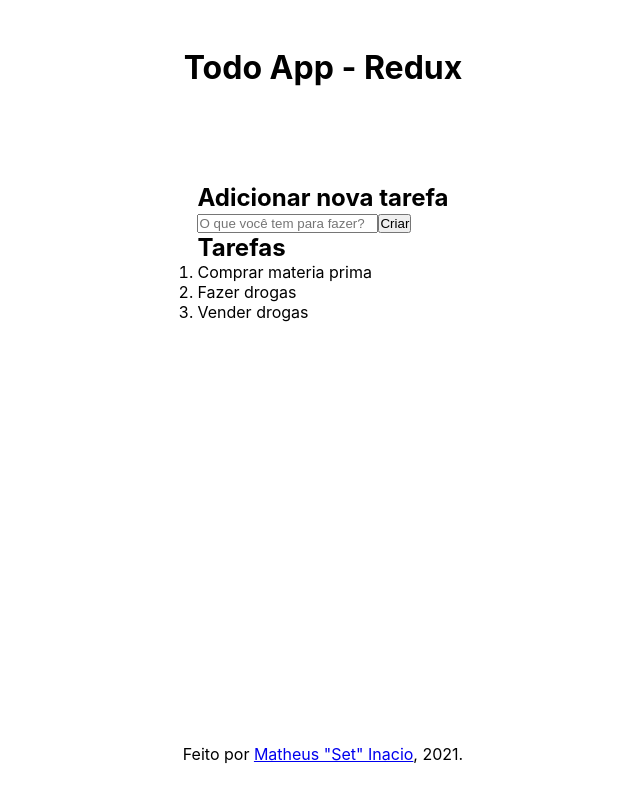
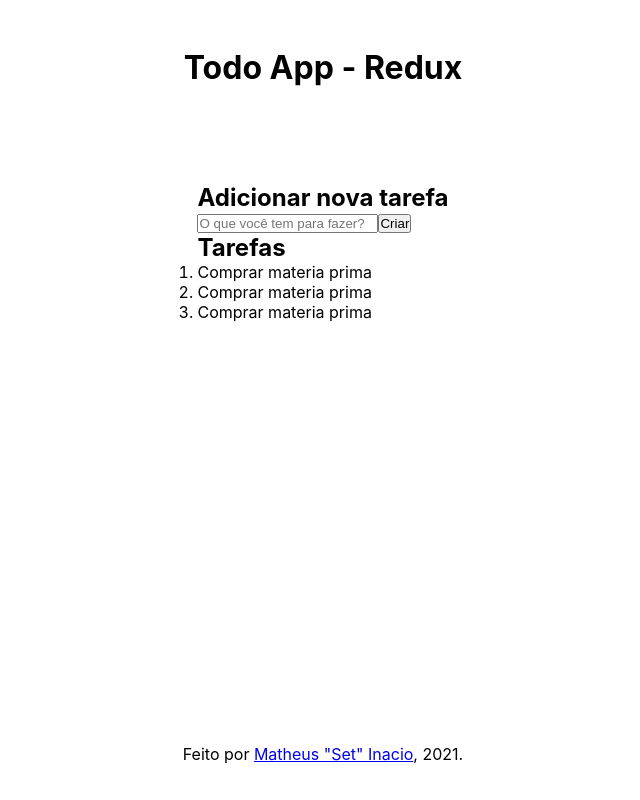
Before and after one commit to matheusinacio7/Trybe, a React (Create React App) app in the folder mod-2/bloco-16/16.2/exercicios/todo-redux/: page / in a window 1280 px wide. Shown: the whole page, without its empty margins (317-957 px from the left). Built offline with nearby package versions, Linux system fonts and the light colour scheme.

Commit message:
adiciona componentes

```diff
--- a/mod-2/bloco-16/16.2/exercicios/todo-redux/src/App.jsx
+++ b/mod-2/bloco-16/16.2/exercicios/todo-redux/src/App.jsx
@@ -1,4 +1,6 @@
 import './App.css';
+import NewItem from './components/NewItem';
+import TodoList from './components/TodoList';
 
 function App() {
   return (
@@ -7,22 +9,8 @@ function App() {
         <h1>Todo App - Redux</h1>
       </header>
       <main>
-        <section>
-          <h1>Adicionar nova tarefa</h1>
-          <form>
-            <input type="text" placeholder="O que você tem para fazer?"/>
-            <button type="submit">Criar</button>
-          </form>
-        </section>
-
-        <section>
-          <h1>Tarefas</h1>
-          <ol>
-            <li>Comprar materia prima</li>
-            <li>Fazer drogas</li>
-            <li>Vender drogas</li>
-          </ol>
-        </section>
+        <NewItem />
+        <TodoList />
       </main>
       <footer>
         <p>Feito por <a href="https://github.com/heyset">Matheus "Set" Inacio</a>, 2021.</p>
--- /dev/null
+++ b/mod-2/bloco-16/16.2/exercicios/todo-redux/src/components/NewItem.jsx
@@ -0,0 +1,13 @@
+import React from 'react'
+
+export default function NewItem() {
+  return (
+    <section>
+      <h1>Adicionar nova tarefa</h1>
+      <form>
+        <input type="text" placeholder="O que você tem para fazer?" />
+        <button type="submit">Criar</button>
+      </form>
+    </section>
+  );
+}
--- /dev/null
+++ b/mod-2/bloco-16/16.2/exercicios/todo-redux/src/components/TodoItem.jsx
@@ -0,0 +1,5 @@
+export default function TodoItem() {
+  return (
+    <li>Comprar materia prima</li>
+  );
+}
--- /dev/null
+++ b/mod-2/bloco-16/16.2/exercicios/todo-redux/src/components/TodoList.jsx
@@ -0,0 +1,14 @@
+import TodoItem from './TodoItem';
+
+export default function TodoList() {
+  return (
+    <section>
+      <h1>Tarefas</h1>
+      <ol>
+        <TodoItem />
+        <TodoItem />
+        <TodoItem />
+      </ol>
+    </section>
+  )
+}
```
